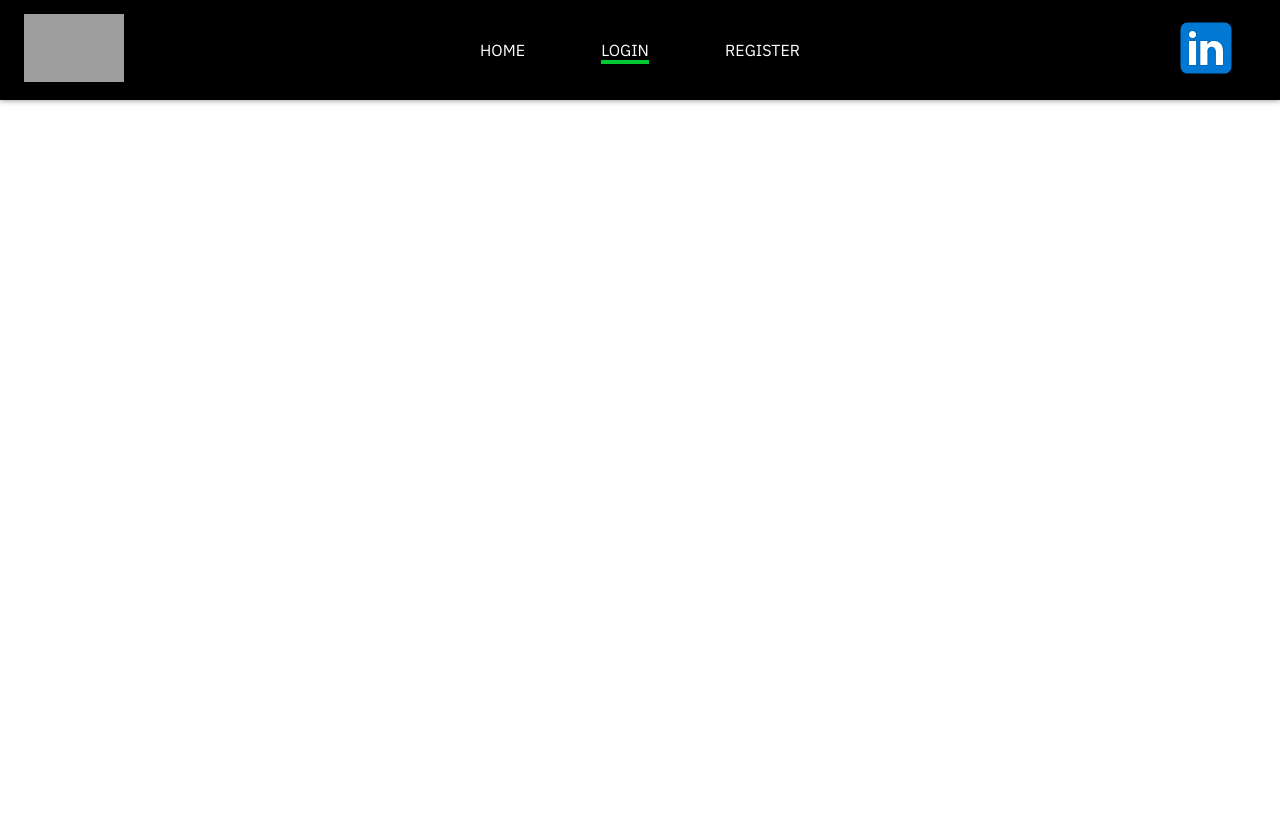
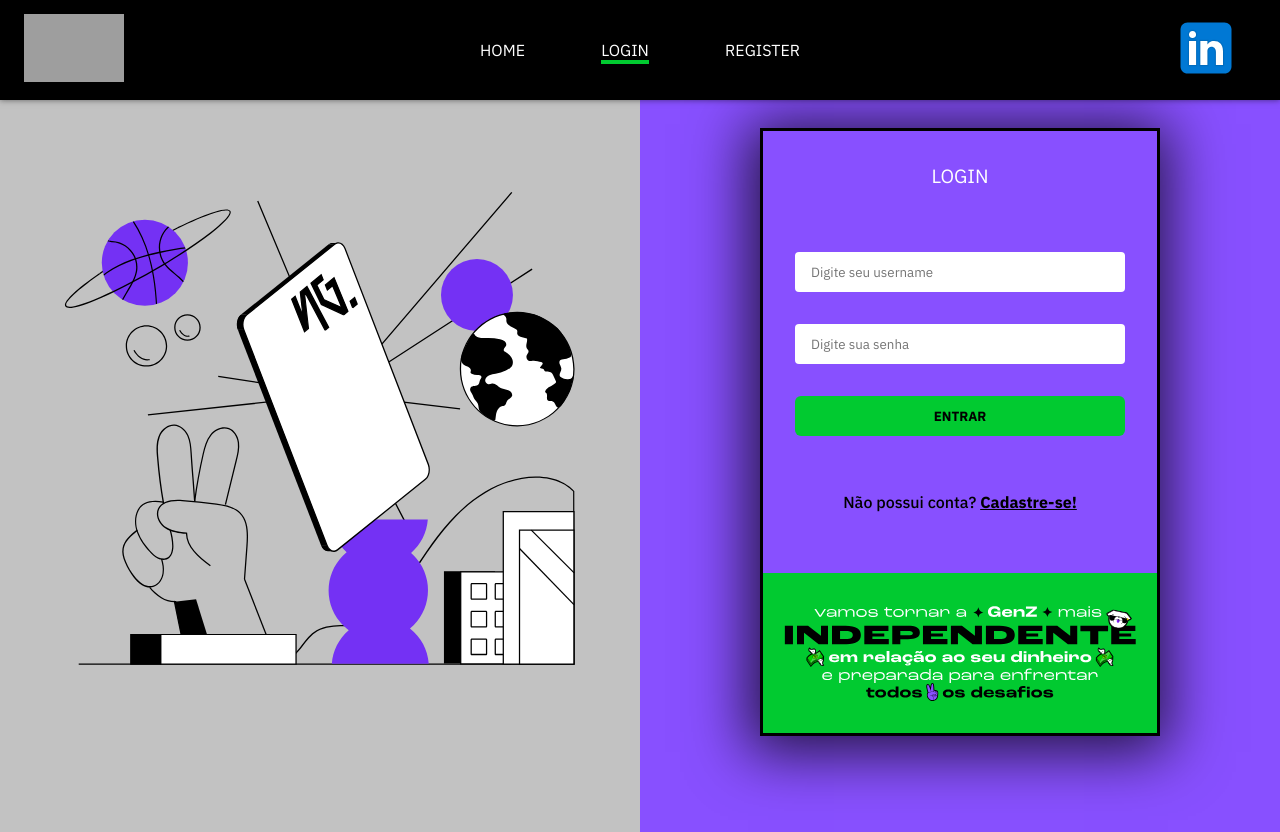
Before and after one commit to Flaviojcf/NG.cash_front, a React (Vite) app: page /Login in a window 1280 px wide. Before the commit the page ends 800 px from the top, so only its background shows below. Built offline with nearby package versions, Linux system fonts and the light colour scheme; grey boxes are pictures that could not be loaded.

Commit message:
feat: create login and add redirect to home after the authentication

```diff
--- a/src/pages/Login/index.tsx
+++ b/src/pages/Login/index.tsx
@@ -1,5 +1,115 @@
-export function Login(){
-    return(
-        <h1>Login</h1>
-    )
+import * as zod from "zod";
+import { zodResolver } from "@hookform/resolvers/zod";
+import { useForm } from "react-hook-form";
+import { toast, ToastContainer } from "react-toastify";
+import "react-toastify/dist/ReactToastify.css";
+import {
+  Container,
+  ImageContainer,
+  ImageFormContainer,
+  InputAndButtonContainer,
+  InputContainer,
+  LoginContainer,
+  LoginFormContainer,
+  TitleRegisterFormContainer,
+} from "./styles";
+import { Link } from "react-router-dom";
+import { useAuthContext } from "../../hooks/useAuthContext";
+
+const FormValidationSchema = zod.object({
+  username: zod.string(),
+  password: zod.string(),
+});
+
+type NewUserFormData = zod.infer<typeof FormValidationSchema>;
+
+export function Login() {
+  const { onSubmitLogin } = useAuthContext();
+
+  const newUserDataForm = useForm<NewUserFormData>({
+    resolver: zodResolver(FormValidationSchema),
+  });
+
+  const {
+    handleSubmit,
+    reset,
+    register,
+    watch,
+    formState: { errors },
+  } = newUserDataForm;
+
+  async function handleLogin(data: NewUserFormData) {
+    if(data.password === '' || data.username === '') {
+        return
+    }
+    try {
+      await onSubmitLogin(data.username, data.password);
+
+    } catch (err: any) {
+      toast.error("Usuário ou senha incorretos.", {
+        position: "top-center",
+        autoClose: 1000,
+        theme: "dark",
+      });
+    }
+  }
+
+  const isButtonDisabled = watch('password') === undefined || watch('username') === undefined
+
+  console.log(isButtonDisabled)
+
+
+  return (
+    <Container>
+      <ToastContainer />
+      <ImageContainer>
+        <img src="ngcard.ced5acb.svg" />
+      </ImageContainer>
+
+      <LoginContainer>
+        <LoginFormContainer onSubmit={handleSubmit(handleLogin)}>
+          <TitleRegisterFormContainer>
+            <p>LOGIN</p>
+          </TitleRegisterFormContainer>
+
+          <InputAndButtonContainer>
+            <InputContainer>
+              <label htmlFor="username">{errors.username?.message}</label>
+              <input
+                type="text"
+                placeholder="Digite seu username"
+                {...register("username")}
+                className={errors.username?.message !== undefined ? "Red" : ""}
+              />
+            </InputContainer>
+
+            <InputContainer>
+              <label htmlFor="password">{errors.password?.message}</label>
+              <input
+                type="password"
+                placeholder="Digite sua senha"
+                {...register("password")}
+                className={errors.password?.message !== undefined ? "Red" : ""}
+              />
+            </InputContainer>
+
+            <button type="submit" disabled={isButtonDisabled}>
+              <strong>ENTRAR</strong>
+            </button>
+          </InputAndButtonContainer>
+
+          <p>
+            Não possui conta?{" "}
+            <Link to="/Register">
+              <strong>Cadastre-se!</strong>
+            </Link>
+          </p>
+
+          <ImageFormContainer>
+            <img src="second_cover_desktop.3673a8137e5757dc195852d552b438a7.svg" alt="" />
+          </ImageFormContainer>
+        </LoginFormContainer>
+      </LoginContainer>
+    </Container>
+  );
 }
--- a/src/pages/Login/styles.ts
+++ b/src/pages/Login/styles.ts
@@ -1,5 +1,188 @@
 import styled from "styled-components";
 
 export const Container = styled.div`
-    display: flex;
+  display: flex;
+
+  height: 100vh;
+
+  padding-top: 2rem;
+
+  @media screen and (max-width: 1024px) {
+    flex-direction: column;
+  }
 `;
+
+export const ImageContainer = styled.div`
+  display: flex;
+  width: 50%;
+  height: 100vh;
+
+  align-items: center;
+  justify-content: center;
+  padding-bottom: 0.5rem;
+
+  > img {
+    width: 80%;
+  }
+
+  background: ${(props) => props.theme.colors.gray};
+
+  @media screen and (max-width: 1024px) {
+    margin-top: 4rem;
+    width: 100%;
+  }
+`;
+
+export const LoginContainer = styled.div`
+  display: flex;
+
+  align-items: center;
+  justify-content: center;
+
+  width: 50vw;
+  height: 100vh;
+
+  background: ${(props) => props.theme.colors["purple-200"]};
+
+  @media screen and (max-width: 1024px) {
+    width: 100%;
+  }
+`;
+
+export const LoginFormContainer = styled.form`
+  display: flex;
+
+  text-align: center;
+  overflow: hidden;
+
+  width: 25rem;
+  height: 38rem;
+
+  flex-direction: column;
+
+  border: 3px solid ${(props) => props.theme.colors.black};
+  box-shadow: -2px 6px 56px 10px rgba(0, 0, 0, 0.75);
+
+  > p {
+    margin-top: 1.5rem;
+    color: ${(props) => props.theme.colors.black};
+    font-weight: 500;
+
+    @media screen and (max-width: 425px) {
+      margin-bottom: 0.75rem;
+    }
+
+    > a {
+      color: ${(props) => props.theme.colors.black};
+      cursor: pointer;
+      text-decoration: underline;
+    }
+  }
+
+  @media screen and (max-width: 1024px) {
+    margin-top: 2rem;
+    margin-bottom: 2rem;
+  }
+
+  @media screen and (max-width: 425px) {
+    width: 20rem;
+    height: 30rem;
+  }
+
+  @media screen and (max-width: 375px) {
+    width: 18rem;
+    height: 30rem;
+  }
+`;
+
+export const TitleRegisterFormContainer = styled.div`
+  display: flex;
+  justify-content: center;
+  padding: 2rem;
+
+  > p {
+    color: ${(props) => props.theme.colors.white};
+    font-size: 1.2rem;
+  }
+`;
+
+export const InputAndButtonContainer = styled.div`
+  display: flex;
+
+  gap: 2rem;
+  padding: 2rem 2rem;
+
+  flex-direction: column;
+
+  > button {
+    height: 2.5rem;
+
+    border: none;
+    border-radius: 6px;
+
+    background-color: ${(props) => props.theme.colors.green};
+    color: ${(props) => props.theme.colors.black};
+
+    transition: all 0.2s;
+
+    &:disabled {
+      cursor: not-allowed;
+    }
+
+    &:hover {
+      opacity: 0.8;
+    }
+  }
+`;
+
+export const InputContainer = styled.div`
+  display: flex;
+  flex-direction: column;
+
+  > label {
+    color: red;
+    margin-left: auto;
+  }
+
+  > input {
+    border-radius: 4px;
+    border: none;
+    height: 2.5rem;
+
+    padding: 0rem 1rem;
+
+    &:focus {
+      border: 4px solid ${(props) => props.theme.colors.green};
+      outline: none;
+    }
+  }
+
+  .Red {
+    border: 1px solid red;
+    &:focus {
+      border: 2px solid red;
+      outline: none;
+    }
+  }
+`;
+
+export const ImageFormContainer = styled.div`
+  display: flex;
+  align-items: center;
+  justify-content: center;
+
+  background: ${(props)=>props.theme.colors.green};
+
+  margin-top: auto;
+
+  > img {
+    width: 90%;
+    height: 10rem;
+
+
+    @media screen and (max-width: 425px) {
+      margin-bottom: auto;
+      height: 4rem;
+    }
+  }
+`;
```
Also changed, not shown: public/ngcard.ced5acb.svg (added), public/second_cover_desktop.3673a8137e5757dc195852d552b438a7.svg (added).
